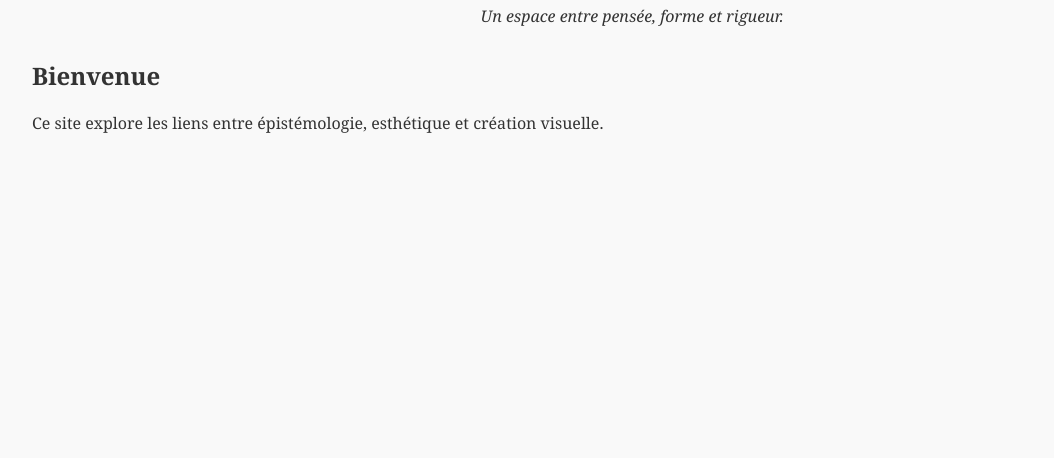
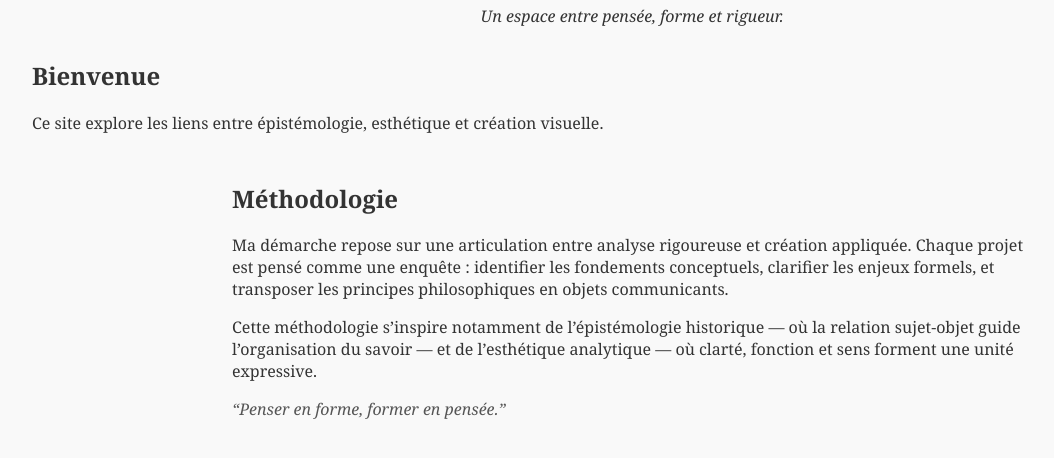
Before and after one commit to Obed014/graphilo-site, a plain HTML site: page index.html in a window 1280 px wide. Shown: the part 144-602 px from the top of the page, without its empty margins (8-1062 px from the left). Drawn offline with Linux system fonts and the light colour scheme.

Commit message:
Update index.html

```diff
--- a/index.html
+++ b/index.html
@@ -21,3 +21,17 @@
   </main>
 </body>
 </html>
+<section id="methodologie" style="max-width:800px;margin:auto;margin-top:3rem;">
+  <h2>Méthodologie</h2>
+  <p>
+    Ma démarche repose sur une articulation entre analyse rigoureuse et création appliquée. Chaque projet est pensé comme une enquête :
+    identifier les fondements conceptuels, clarifier les enjeux formels, et transposer les principes philosophiques en objets communicants.
+  </p>
+  <p>
+    Cette méthodologie s’inspire notamment de l’épistémologie historique — où la relation sujet-objet guide l’organisation du savoir —
+    et de l’esthétique analytique — où clarté, fonction et sens forment une unité expressive.
+  </p>
+  <p style="font-style:italic;color:#555;">
+    “Penser en forme, former en pensée.”
+  </p>
+</section>
```
